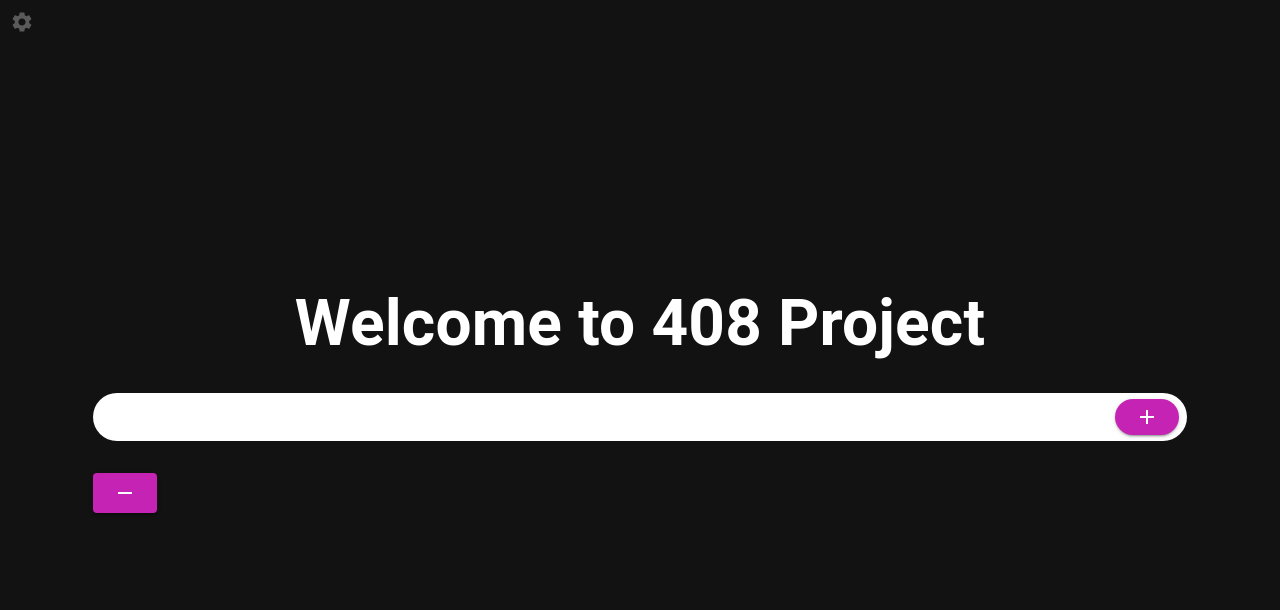
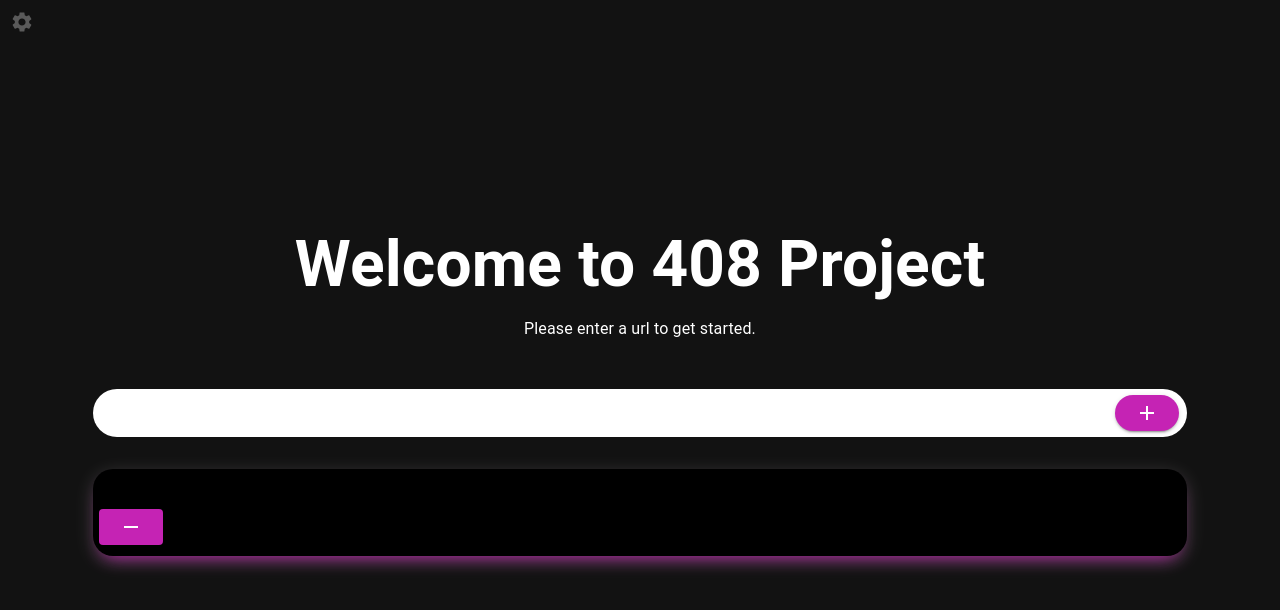
Before and after one commit to seanny421/408app, a Next.js app: page / in a window 1280 px wide. Both pictures are taken after a click on the button 1147 px from the left and 436 px from the top of the page. Shown: the top 610 px of the page. Built offline with nearby package versions, Linux system fonts and the light colour scheme.

Commit message:
started styling for url list

```diff
--- a/components/HomeInputBar.tsx
+++ b/components/HomeInputBar.tsx
@@ -1,6 +1,7 @@
 import { Input, InputAdornment, Button } from "@mui/material"
 import AddIcon from '@mui/icons-material/Add';
 import useStore from "../global/state";
+import { lightTheme } from '../styles/themes'
 import { useState } from "react";
 
 export default function HomeInputBar(){
@@ -11,7 +12,6 @@ export default function HomeInputBar(){
     store.addToUrlList(inputBarText);
     setInputBarText("");
   }
-
   return (
       <div className='input-bar-container'>
         <Input
@@ -19,7 +19,7 @@ export default function HomeInputBar(){
           value={inputBarText}
           placeholder="Enter url here"
           disableUnderline={true}
-          style={{borderRadius: '100px', border: `${store.isLight ? '2px solid red': ''}`}}
+          style={{border:`${store.isLight ? `1px solid ${lightTheme.palette.primary.main}`: 'none'}` , borderRadius: '100px', boxShadow: `${store.isLight ? `-5px 10px 17px -10px ${lightTheme.palette.primary.main},0px 5px 20px 0px rgba(238,228,233,0.2)`: ''}`}}
           endAdornment={
             <InputAdornment position="end">
               <Button variant="contained" onClick={addToUrlList} style={{borderRadius: 100}}><AddIcon/></Button>
--- /dev/null
+++ b/components/URL/URL_List.tsx
@@ -0,0 +1,38 @@
+import {useEffect, useState} from "react";
+import useStore from "../../global/state"
+import { Button } from "@mui/material";
+import RemoveIcon from '@mui/icons-material/Remove';
+import { styled } from "@mui/system"
+
+const Card = styled('div')(({ theme }) => ({
+  position: 'relative',
+  boxShadow: `0px 10px 17px -10px ${theme.palette.primary.main},0px 5px 20px 0px rgba(238,228,233,0.2)`,
+  borderRadius: '20px',
+  padding: '1rem',
+  marginBottom: '1rem',
+  background: '#000',
+  color: '#fff'
+}));
+
+export default function URL_List(){
+  const store = useStore();
+  const [localList, setLocalList] = useState<string[]>();
+
+  //runs every time store.urlList is changed
+  useEffect(() => {
+    setLocalList(store.urlList);
+  }, [store.urlList]);
+
+  return (
+    <section id="url-list">
+      {localList?.map(function(url, i){
+        return(
+          <Card className="url-list-" key={i}>
+            <h3 className="url-link"><a href={url} target="_blank" rel="noreferrer">{url}</a></h3>
+            <Button className='remove-url-btn' variant="contained"  onClick={() => store.removeFromUrlList(url)}><RemoveIcon/></Button>
+          </Card>
+        );
+      })}
+    </section>
+  );
+}
--- a/components/URL_List.tsx
+++ /dev/null
@@ -1,30 +0,0 @@
-import {useEffect, useState} from "react";
-import useStore from "../global/state"
-import { Button } from "@mui/material";
-import RemoveIcon from '@mui/icons-material/Remove';
-
-
-
-export default function URL_List(){
-  const store = useStore();
-  const [localList, setLocalList] = useState<string[]>();
-  useEffect(() => {
-    setLocalList(store.urlList);
-  }, [store.urlList]);
-
-
-  return (
-    <section id="url-list">
-      {localList?.map(function(url, i){
-        return(
-          <div style={{display: 'flex'}} key={i}>
-            <h1>{url}</h1>
-            <Button variant="contained" onClick={() => store.removeFromUrlList(url)}><RemoveIcon/></Button>
-          </div>
-        );
-      })}
-    </section>
-
-
-  );
-}
--- a/pages/index.tsx
+++ b/pages/index.tsx
@@ -7,7 +7,7 @@ import { ThemeProvider, CssBaseline, Button } from '@mui/material'
 import {darkTheme, lightTheme} from '../styles/themes'
 import SettingsMenu from '../components/SettingsMenu'
 import HomeInputBar from '../components/HomeInputBar'
-import URL_List from '../components/URL_List'
+import URL_List from '../components/URL/URL_List'
 
 const Home: NextPage = () => {
   const store = useStore();
@@ -30,7 +30,8 @@ const Home: NextPage = () => {
 
         <main className={styles.main}>
           <SettingsMenu/>
-          <h1 className={styles.title}>Welcome to 408 Project</h1>
+          <h2 className={styles.title}>Welcome to 408 Project</h2>
+          <p>Please enter a url to get started.</p>
           <div className='input-container'>
             <HomeInputBar/>
             <URL_List/>
--- a/styles/globals.css
+++ b/styles/globals.css
@@ -75,3 +75,22 @@ a {
   padding-left:2rem;
   padding-right:2rem;
 }
+
+.url-link:hover{
+  color: #0070f3;
+}
+
+.url-list-container {
+  position: relative;
+  box-shadow: 0px 10px 17px -15px #C523B4,0px 5px 20px 0px rgba(238,228,233,0.2);
+  border-radius: 20px;
+  padding: 1rem;
+  margin-bottom: 1rem;
+}
+
+.remove-url-btn{
+  position: absolute;
+  top: 5px;
+  right: 10px;
+  border-radius: 100px;
+}
--- a/styles/themes.tsx
+++ b/styles/themes.tsx
@@ -1,19 +1,4 @@
 import {createTheme, styled} from '@mui/material/styles'
-
-declare module '@mui/material/styles' {
-  interface Theme {
-    pagebackground: {
-      color: string;
-    }
-  }
-
-  // allow configuration using `createTheme`
-  interface ThemeOptions {
-    pagebackground?: {
-      color?: string;
-    }
-  }
-}
 
 export const darkTheme = createTheme({
   palette: {
@@ -27,9 +12,9 @@ export const darkTheme = createTheme({
   },
 })
 
-darkTheme.shadows.push(
-  "0px 13px 17px -9px rgba(f,f,f,0.4),0px 26px 40px 4px rgba(0,0,0,0.2),0px 10px 48px 9px rgba(0,0,0,0.13)"
-);
+// darkTheme.shadows.push(
+//   "0px 13px 17px -9px rgba(f,f,f,0.4),0px 26px 40px 4px rgba(0,0,0,0.2),0px 10px 48px 9px rgba(0,0,0,0.13)"
+// );
 
 export const lightTheme = createTheme({
   palette: {
```
Also changed, not shown: 1 other file (tests, documents, lock files or other folders).
